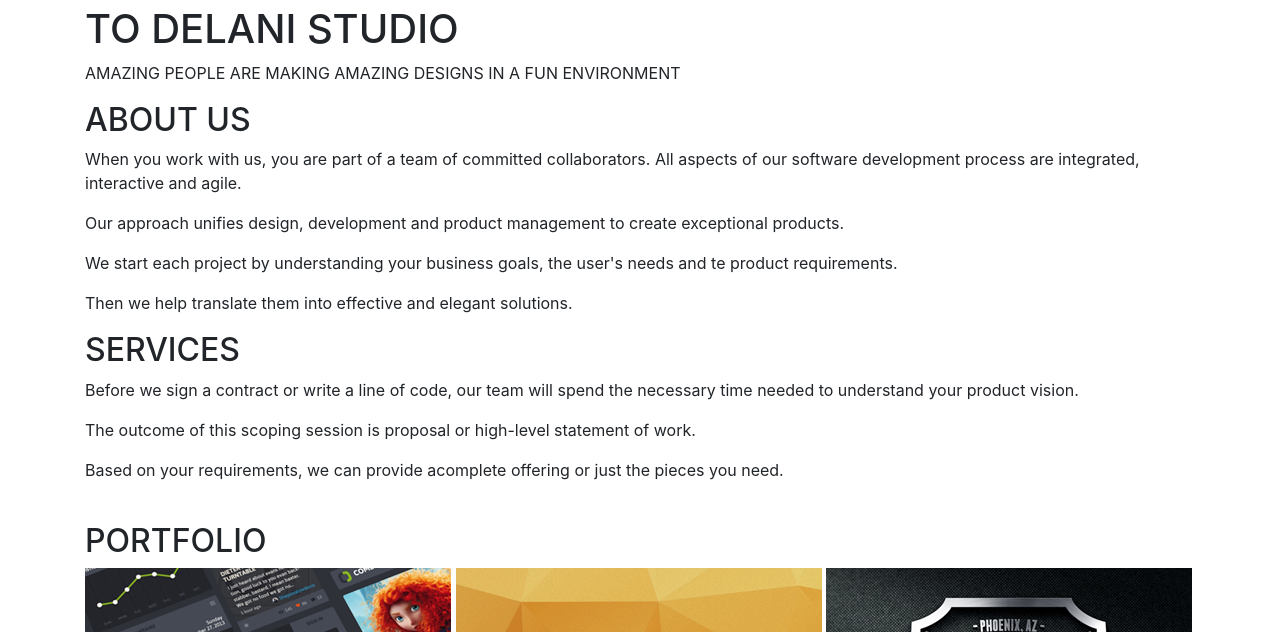
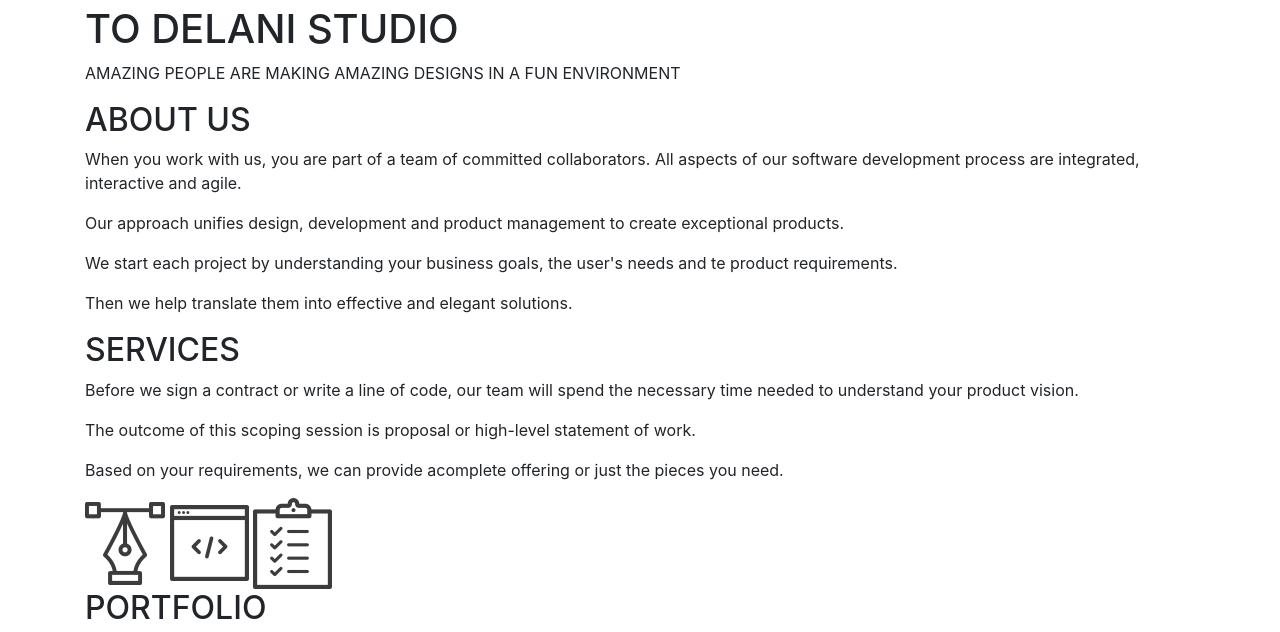
Before and after one commit to Kadas36/Delani-Studio, a plain HTML site: page index.html in a window 1280 px wide. Shown: the part 147-779 px from the top of the page. Drawn offline with Linux system fonts and the light colour scheme.

Commit message:
Add service images

```diff
--- a/index.html
+++ b/index.html
@@ -31,9 +31,9 @@
       <p>Based on your requirements, we can provide acomplete offering or just the pieces you need.</p>
     </div>
     <div class="whatWeDo">
-      <img src="" alt="">
-      <img src="" alt="">
-      <img src="" alt="">
+      <img src="images/services_icons/design_icon.png" alt="Design icon">
+      <img src="images/services_icons/dev_icon.png" alt="Development icon">
+      <img src="images/services_icons/product_icon.png" alt="product_icon">
     </div>
     <h2>PORTFOLIO</h2>
     <div class="portfolio">
```
